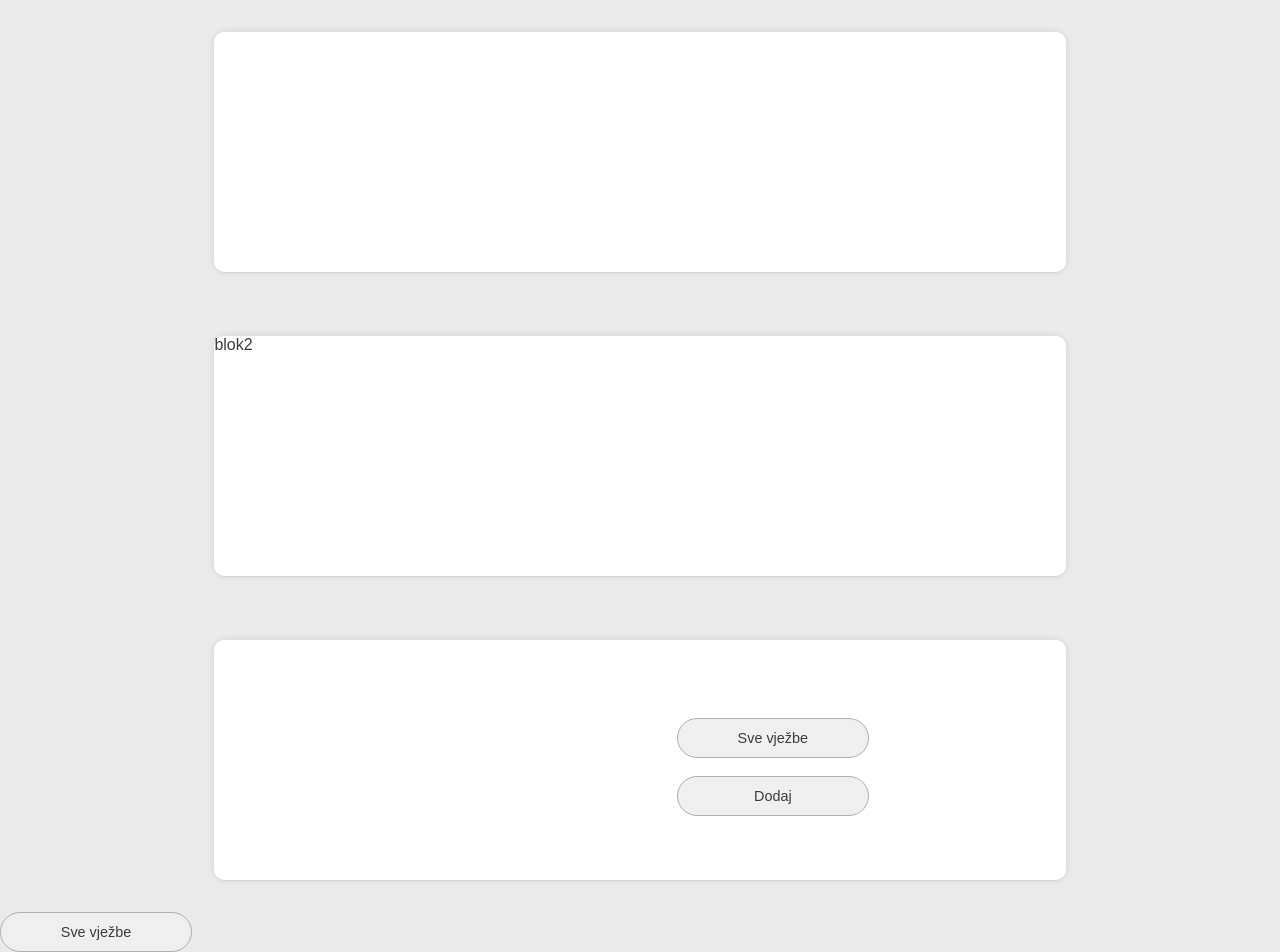
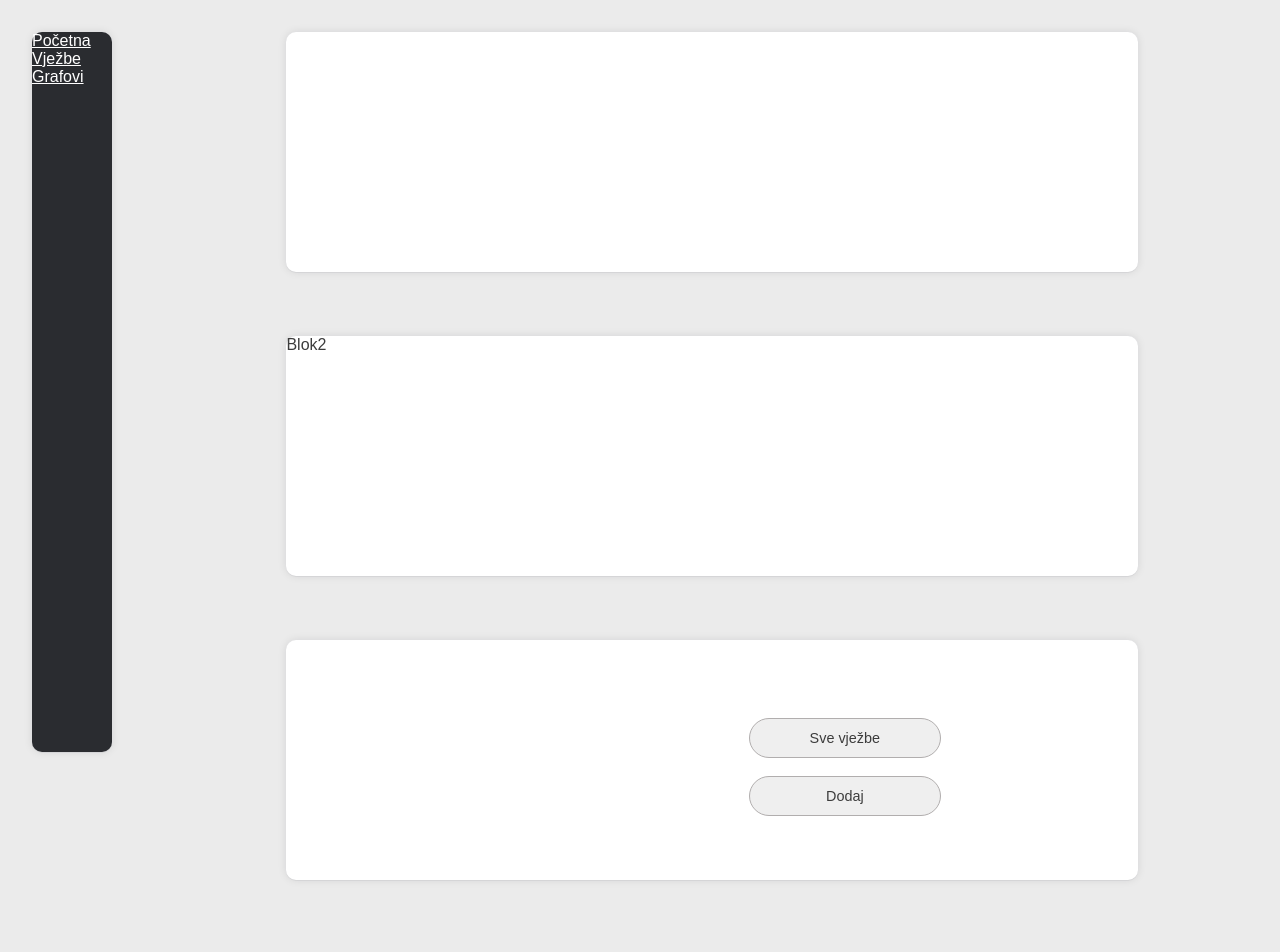
Before and after one commit to Marko2407/project_frontend, a plain HTML site: page index.html in a window 1280 px wide. After the commit the page ends 912 px from the top, so only its background shows below. Drawn offline with Linux system fonts and the light colour scheme; no server answers.

Commit message:
Navigation

```diff
--- a/index.html
+++ b/index.html
@@ -13,14 +13,33 @@
       href="https://cdnjs.cloudflare.com/ajax/libs/font-awesome/4.7.0/css/font-awesome.min.css"
     />
 
+    <link
+      rel="stylesheet"
+      href="https://cdn.jsdelivr.net/npm/@fortawesome/fontawesome-free@6.1.1/css/fontawesome.min.css"
+    />
+
+    <script
+      src="https://kit.fontawesome.com/yourcode.js"
+      crossorigin="anonymous"
+    ></script>
+
     <!-- JS
     <script src="pocetna.js"></script> -->
     <title>Početna</title>
   </head>
   <body>
+    <div class="layout-blok">
+      <div class="nav-column">
+        <div>
+          <a href="index.html">Početna</a>
+        </div>
+        <div><a href="vježbe.html">Vježbe</a></div>
+        <div><a href="#">Grafovi</a></div>
+      </div>
+
       <div class="row">
         <div class="blok blok-podaci" id="blok-podaci"></div>
-      <div class="blok blok-grafovi"><p>blok2</p></div>
+        <div class="blok blok-grafovi"><p>Blok2</p></div>
 
         <!-- <h2>Odrađene vježbe u trenutnom danu</h2> -->
         <div class="blok blok-vjezbe">
@@ -59,7 +78,12 @@
                 <input type="number" value="1" name="r1" />
               </td>
               <td>
-              <textarea name="opisVj1" id="opis" cols="20" rows="2"></textarea>
+                <textarea
+                  name="opisVj1"
+                  id="opis"
+                  cols="20"
+                  rows="2"
+                ></textarea>
               </td>
             </tr>
             <tr>
@@ -73,7 +97,12 @@
                 <input type="number" value="1" name="r2" />
               </td>
               <td>
-              <textarea name="opisVj2" id="opis" cols="20" rows="2"></textarea>
+                <textarea
+                  name="opisVj2"
+                  id="opis"
+                  cols="20"
+                  rows="2"
+                ></textarea>
               </td>
             </tr>
             <tr>
@@ -94,7 +123,6 @@
           <button class="btn" id="add">Unesi</button>
         </div>
       </div>
-    <a href="vježbe.html"><button class="btn">Sve vježbe</button></a>
 
       <div class="modal-container" id="user_modal_container">
         <div class="modal">
@@ -130,6 +158,7 @@
           <button class="btn" id="add_user">Unesi</button>
         </div>
       </div>
+    </div>
 
     <!-- JS -->
     <script src="pocetna.js"></script>
--- a/stylesheet.css
+++ b/stylesheet.css
@@ -266,3 +266,27 @@ table tr td {
   text-align: center;
   font-size: 1.1rem;
 }
+
+/* ---------- NAVIGACIJA ---------- */
+
+.layout-blok {
+  display: flex;
+  justify-content: space-between;
+}
+
+.nav-column {
+  background-color: #2a2c30;
+  width: 5rem;
+  height: 90vh;
+  margin: 2rem;
+  border-radius: 10px;
+  box-shadow: rgb(17 17 26 / 5%) 0px 1px 0px, rgb(17 17 26 / 10%) 0px 0px 8px;
+
+  /* FLEXBOX */
+  display: flex;
+  flex-direction: column;
+}
+
+.nav-column a {
+  color: #fff;
+}
```
Also changed, not shown: vježbe.html (+20 -8 lines). Lines whose indentation alone changed are shown as unchanged.
